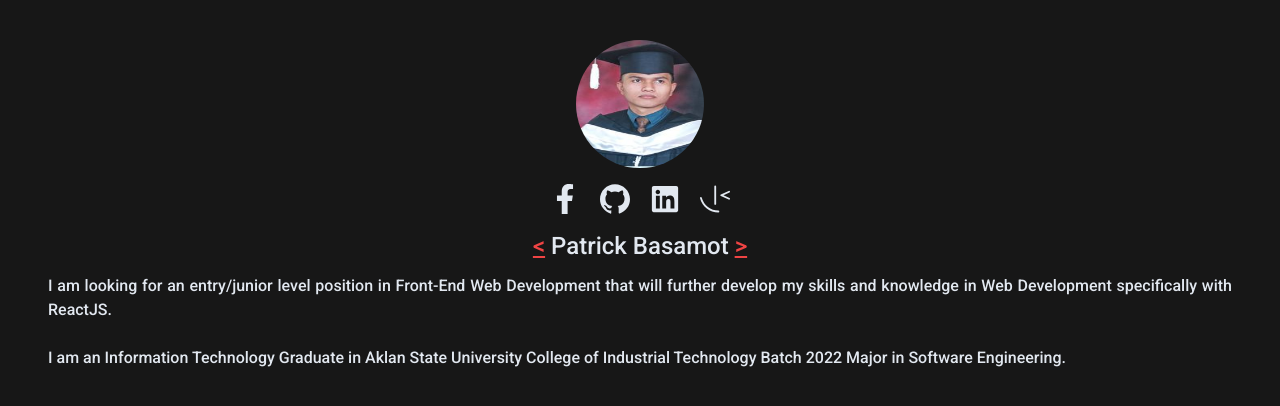
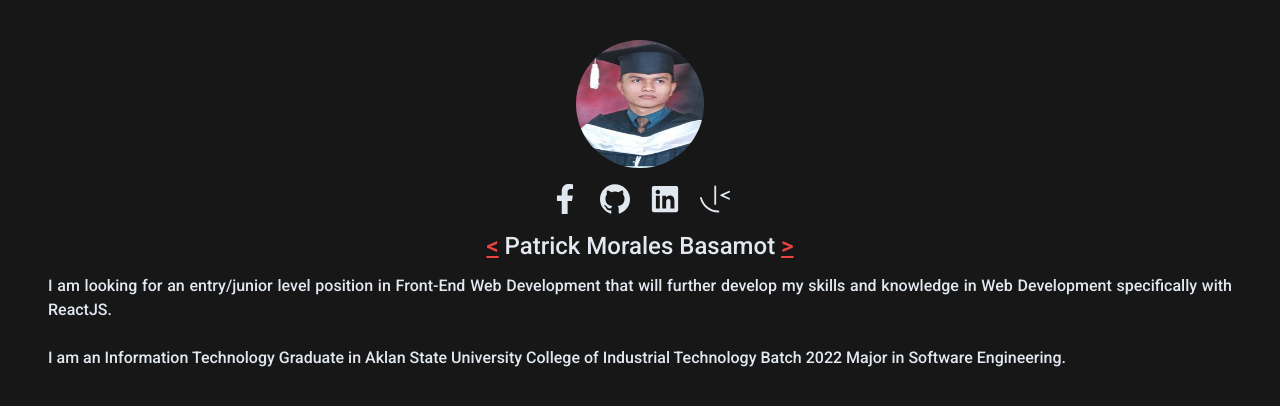
Before and after one commit to patrickbasamot/portfolio, a Next.js app: page / in a window 1280 px wide. Shown: the top 406 px of the page. Built offline with nearby package versions, Linux system fonts and the light colour scheme.

Commit message:
Edited my Full name

```diff
--- a/components/aboutme.js
+++ b/components/aboutme.js
@@ -51,7 +51,7 @@ export default function Aboutme(){
         </ul>
      <figcaption>
 
-      <h1 className='text-#fffffe text-center pt-4 text-lg md:text-2xl'> <ins className='text-red-500'>&lt;</ins> Patrick Basamot  <ins className='text-red-500'>&gt;</ins>
+      <h1 className='text-#fffffe text-center pt-4 text-lg md:text-2xl'> <ins className='text-red-500'>&lt;</ins> Patrick Morales Basamot  <ins className='text-red-500'>&gt;</ins>
       </h1>
 
       <p className="text-xs mx-auto text-justify mt-3 text-#a7a9be md:text-base"> I am looking for an entry/junior level position in Front-End Web Development that will further develop my skills and knowledge in Web Development specifically with ReactJS.<br/> <br/> I am an Information Technology Graduate in Aklan State University College of Industrial Technology Batch 2022 Major in Software Engineering. </p>
```
